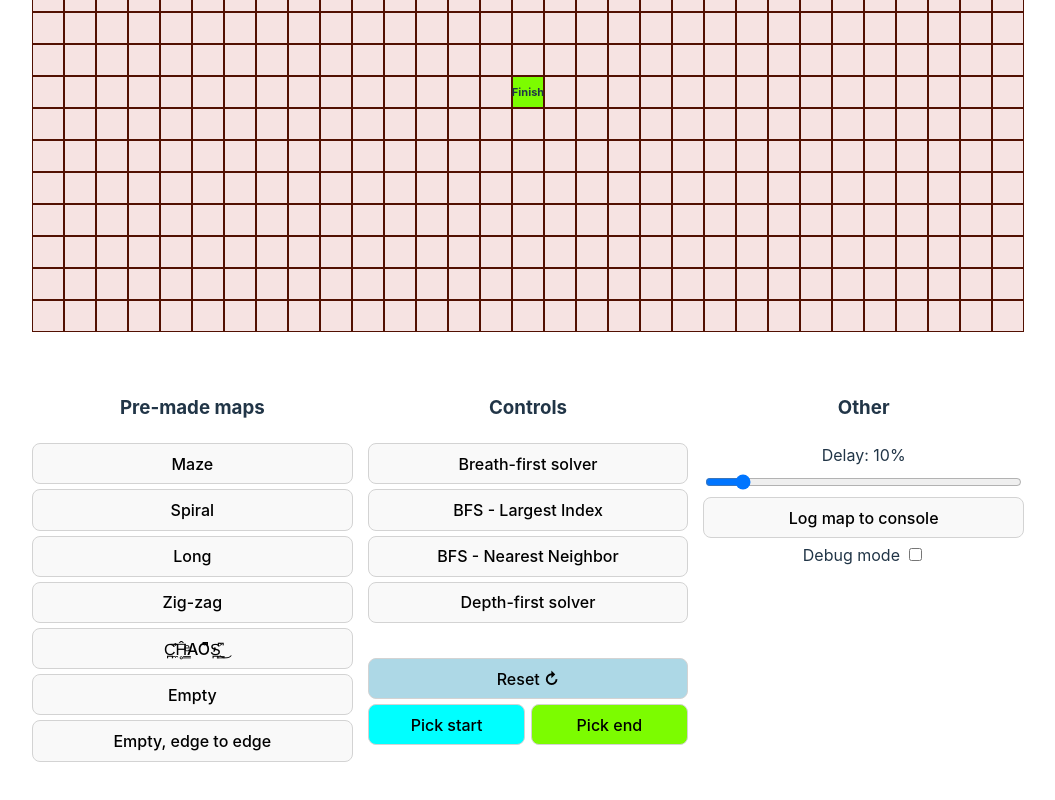
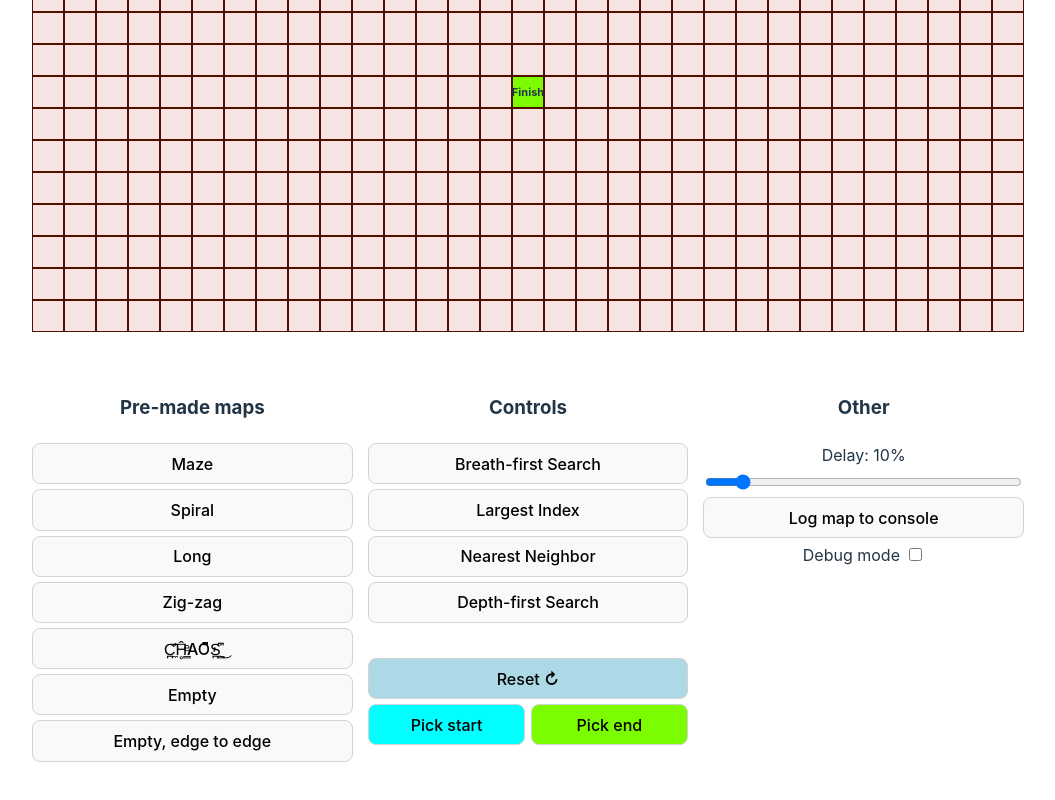
Before and after one commit to Uptaker/maze-pathfinding, a Svelte app: page / in a window 1280 px wide. Shown: the part 596-1396 px from the top of the page, without its empty margins (112-1167 px from the left). Built offline with nearby package versions, Linux system fonts and the light colour scheme.

Commit message:
rename algorithms

```diff
--- a/src/solvers/BFSLargestIndex.svelte
+++ b/src/solvers/BFSLargestIndex.svelte
@@ -83,4 +83,4 @@
   }
 </script>
 
-<button on:click={solve} disabled={loading}>BFS - Largest Index</button>
+<button on:click={solve} disabled={loading}>Largest Index</button>
--- a/src/solvers/BFSNearestNeighbor.svelte
+++ b/src/solvers/BFSNearestNeighbor.svelte
@@ -94,4 +94,4 @@
   }
 </script>
 
-<button on:click={solve} disabled={loading}>BFS - Nearest Neighbor</button>
+<button on:click={solve} disabled={loading}>Nearest Neighbor</button>
--- a/src/solvers/BFSSolver.svelte
+++ b/src/solvers/BFSSolver.svelte
@@ -73,4 +73,4 @@
   }
 </script>
 
-<button on:click={solve} disabled={loading}>Breath-first solver</button>
+<button on:click={solve} disabled={loading}>Breath-first Search</button>
--- a/src/solvers/DFSSolver.svelte
+++ b/src/solvers/DFSSolver.svelte
@@ -73,4 +73,4 @@
   }
 </script>
 
-<button on:click={solve} disabled={loading}>Depth-first solver</button>
+<button on:click={solve} disabled={loading}>Depth-first Search</button>
```
